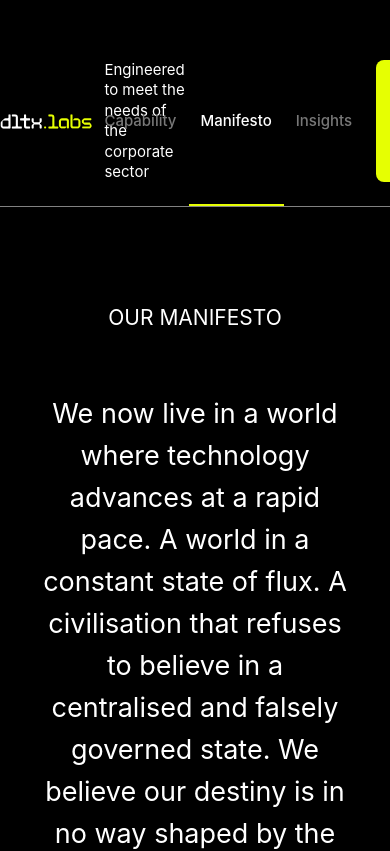
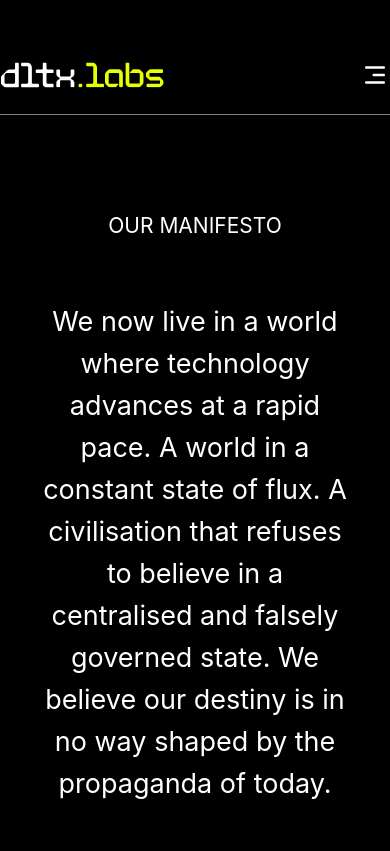
Before and after one commit to dltxio/dltx-website, a React (Vite) app: page /manifesto in a window 390 px wide. Shown: the top 851 px of the page. Built offline with nearby package versions, Linux system fonts and the light colour scheme.

Commit message:
feat: add mobile menu

```diff
--- a/package.json
+++ b/package.json
@@ -10,9 +10,11 @@
     "preview": "vite preview"
   },
   "dependencies": {
+    "@headlessui/react": "^2.1.3",
     "classnames": "^2.5.1",
     "react": "^18.3.1",
     "react-dom": "^18.3.1",
+    "react-icons": "^5.3.0",
     "react-responsive": "^10.0.0",
     "react-router-dom": "^6.26.1",
     "react-spinners": "^0.14.1"
--- a/src/components/Header.tsx
+++ b/src/components/Header.tsx
@@ -1,19 +1,69 @@
+import React from "react";
 import { Link } from "react-router-dom";
+import { CgMenuRightAlt } from "react-icons/cg";
+import { Menu, MenuButton, MenuItem, MenuItems } from '@headlessui/react'
 import classnames from "classnames";
 import LogoSvg from "../assets/logo.svg";
+import useBreakpoint from "../hooks/useBreakpoint";
 
-const Header: React.FC = () => {
-    const MenuItem: React.FC<{ title: string, index: number }> = ({ title, index }) => {
-        const to = "/" + title.toLowerCase();
-        const isActiveRoute = window.location.pathname.endsWith(to);
+type MenuProps = {
+    title: string;
+    index?: number;
+    to: string;
+    isActiveRoute: boolean;
+}
 
-        return (<>
-            <div className={`row-start-1 col-start-${index} flex items-center px-2`}>
-                <Link className={classnames({ "text-white": !!isActiveRoute }, { "text-[#77878]": !isActiveRoute })} to={to}>{title}</Link>
-            </div>
-            <div className={classnames(`row-start-2 col-start-${index}`, { "border-b-2 border-[#E6FF02]": !!isActiveRoute })}></div>
-        </>);
-    }
+const MenuItemBase: React.FC<{ template: React.FC<MenuProps>, title: string, index?: number }> = ({ template, title, index }) => {
+    const to = "/" + title.toLowerCase();
+    const isActiveRoute = window.location.pathname.endsWith(to);
+
+    return React.createElement(template, { title, index, to, isActiveRoute });
+};
+
+const HeaderMobile: React.FC = () => {
+    const MenuItemNormal: React.FC<MenuProps> = ({ title, to, isActiveRoute }) => <MenuItem>
+        <div className={classnames("text-xs bg-black border-solid border-[#787878] border [&:not(:last-child)]:border-b-0 px-3 py-1", { "border-l-[#E6FF02] border-l-4": !!isActiveRoute })}>
+            <Link className={classnames({ "text-white": isActiveRoute }, { "text-[#787878]": !isActiveRoute })} to={to}>{title}</Link>
+        </div>
+    </MenuItem>;
+
+    const MenuItemHighlight: React.FC<MenuProps> = ({ title, to }) => <MenuItem>
+        <div className={classnames("text-xs bg-[#E6FF02] border-solid border-[#787878] border px-3 py-1")}>
+            <Link className={"text-black"} to={to}>{title}</Link>
+        </div>
+    </MenuItem>;
+
+    return (<div className="flex justify-between pb-4">
+        <img src={LogoSvg}></img>
+        <Menu>
+            <MenuButton as="div">
+                <CgMenuRightAlt size={30} color="white" />
+            </MenuButton>
+            <MenuItems transition
+                anchor={{ to: 'bottom end', gap: '1rem' }}
+                className="transition origin-top-right duration-300 ease-in data-[closed]:scale-80 data-[closed]:opacity-0 outline-none">
+                <MenuItemBase title="Capability" template={MenuItemNormal}></MenuItemBase>
+                <MenuItemBase title="Manifesto" template={MenuItemNormal}></MenuItemBase>
+                <MenuItemBase title="Insights" template={MenuItemNormal}></MenuItemBase>
+                <MenuItemBase title="Contact" template={MenuItemHighlight}></MenuItemBase>
+            </MenuItems>
+        </Menu>
+    </div>);
+}
+
+const HeaderDesktop: React.FC = () => {
+    const MenuItemNormal: React.FC<MenuProps> = ({ title, index, to, isActiveRoute }) => <>
+        <div className={`row-start-1 col-start-${index} flex items-center px-2`}>
+            <Link className={classnames({ "text-white": isActiveRoute }, { "text-[#77878]": !isActiveRoute })} to={to}>{title}</Link>
+        </div>
+        <div className={classnames(`row-start-2 col-start-${index}`, { "border-b-2 border-[#E6FF02]": isActiveRoute })}></div>
+    </>;
+
+    const MenuItemHighlight: React.FC<MenuProps> = ({ title, index, to }) => <>
+        <div className={`row-start-1 col-start-${index} bg-[#E6FF02] py-1 px-3 ml-2 rounded-sm`}>
+            <Link className={"text-black"} to={to}>{title}</Link>
+        </div>
+    </>;
 
     return (<div className="grid-menu text-2xs">
         <div className="row-start-1 col-start-1 flex items-center">
@@ -23,12 +73,17 @@ const Header: React.FC = () => {
         <div className="row-start-2 col-start-1"></div>
         <div className="row-start-1 col-start-2"></div>
         <div className="row-start-2 col-start-2"></div>
-        <MenuItem title="Capability" index={3} />
-        <MenuItem title="Manifesto" index={4} />
-        <MenuItem title="Insights" index={5} />
-        <button className="row-start-1 col-start-6 bg-[#E6FF02] text-black py-1 ml-2">Contact</button>
+        <MenuItemBase title="Capability" index={3} template={MenuItemNormal} />
+        <MenuItemBase title="Manifesto" index={4} template={MenuItemNormal} />
+        <MenuItemBase title="Insights" index={5} template={MenuItemNormal} />
+        <MenuItemBase title="Contact" index={6} template={MenuItemHighlight} />
         <div className="row-start-2 col-start-6"></div>
     </div>);
 }
 
+const Header: React.FC = () => {
+    const { isLg } = useBreakpoint();
+    return isLg ? <HeaderDesktop /> : <HeaderMobile />;
+}
+
 export default Header;
```
Also changed, not shown: 1 other file (tests, documents, lock files or other folders).
